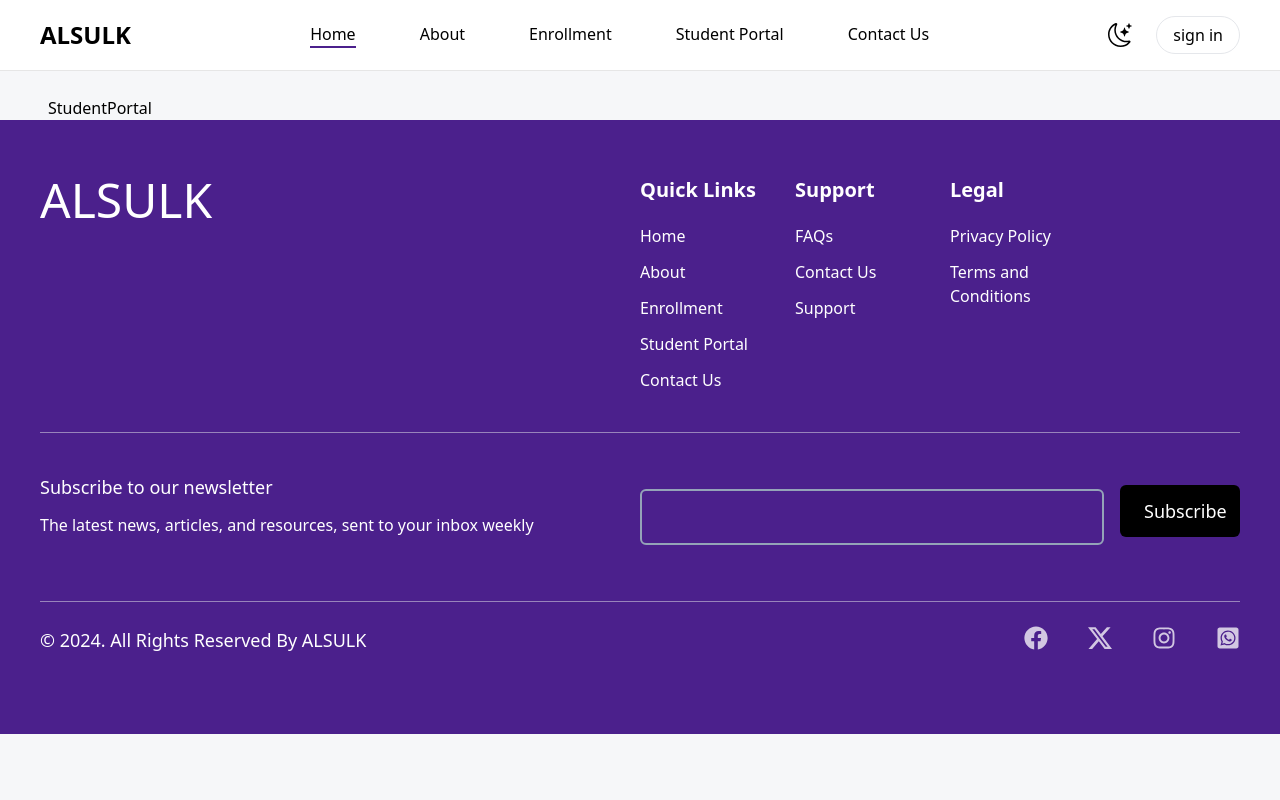
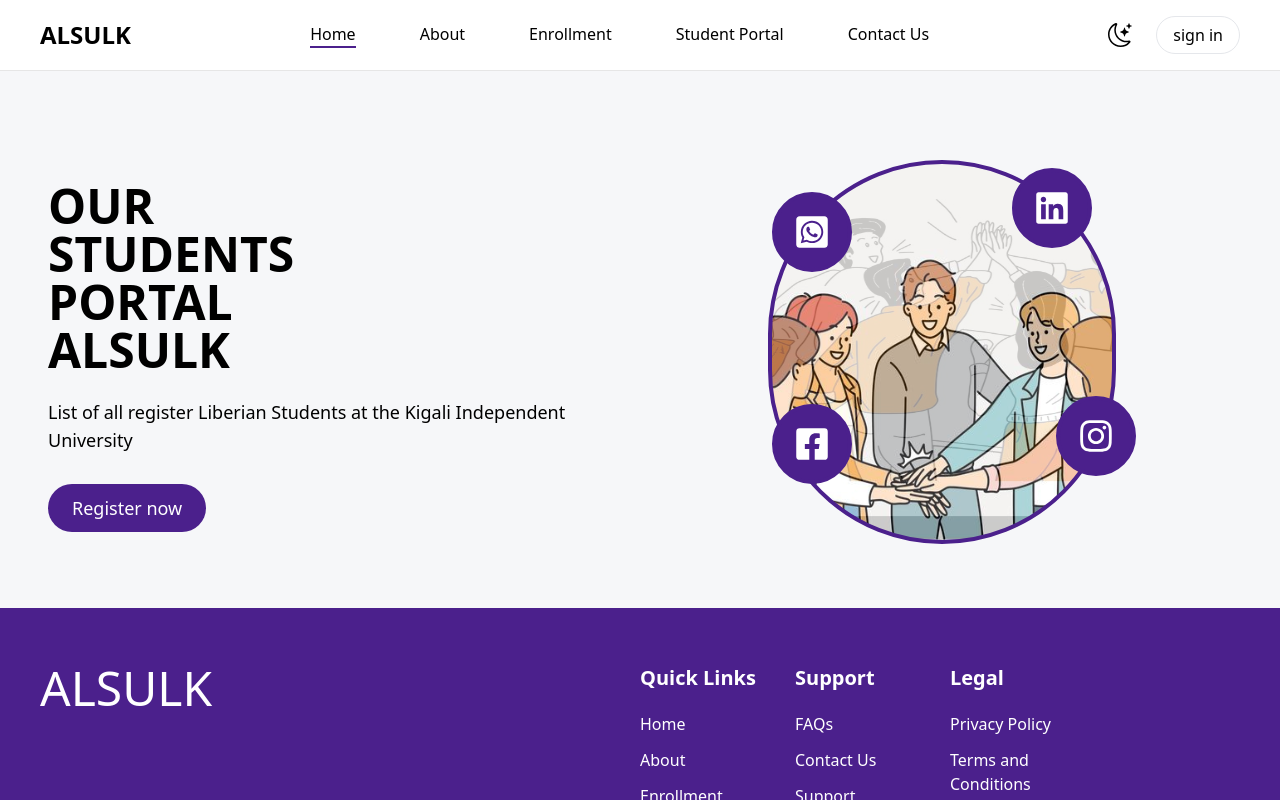
Before and after one commit to mulbahoplanojames/Harmony_Coalition_Project, a React (Vite) app: page /student-portal in a window 1280 px wide. Built offline with nearby package versions, Linux system fonts and the light colour scheme.

Commit message:
Working on the FAQ component

```diff
--- /dev/null
+++ b/src/Components/FAQ/FAQ.jsx
@@ -0,0 +1,73 @@
+const FAQ = () => {
+  return (
+    <>
+      <section className="w-full pb-20">
+        <h1 className="text-3xl font-bold text-center pb-10">FAQ</h1>
+        <div className="join join-vertical w-full">
+          {/* // First QUestion */}
+          <div className="collapse collapse-arrow join-item border-base-300 border">
+            <input type="radio" name="my-accordion-4" defaultChecked />
+            <div className="collapse-title text-xl font-medium">
+              What do i need to do to get started?
+            </div>
+            <div className="collapse-content">
+              <p>
+                Lorem ipsum dolor sit, amet consectetur adipisicing elit.
+                Repudiandae culpa cum eos in magnam soluta nobis! Neque placeat
+                fugit quisquam.
+              </p>
+            </div>
+          </div>
+
+          {/* // Second Question */}
+          <div className="collapse collapse-arrow join-item border-base-300 border">
+            <input type="radio" name="my-accordion-4" />
+            <div className="collapse-title text-xl font-medium">
+              Do I need to be a Liberian to apply?
+            </div>
+            <div className="collapse-content">
+              <p>
+                Lorem ipsum dolor, sit amet consectetur adipisicing elit. Vitae
+                cupiditate iusto, beatae quia, dolores officiis tenetur commodi
+                sint doloremque, debitis cum? Adipisci perferendis repellat
+                tempore libero nulla natus eligendi sunt.
+              </p>
+            </div>
+          </div>
+
+          {/* // Third Question */}
+          <div className="collapse collapse-arrow join-item border-base-300 border">
+            <input type="radio" name="my-accordion-4" />
+            <div className="collapse-title text-xl font-medium">
+              Can i create an account before entering the country?
+            </div>
+            <div className="collapse-content">
+              <p>
+                Lorem ipsum dolor sit amet consectetur adipisicing elit. Ad quam
+                voluptatum laborum suscipit totam, deserunt doloribus ab libero!
+                Ad, corporis.
+              </p>
+            </div>
+          </div>
+
+          {/* // Fourth Question */}
+          <div className="collapse collapse-arrow join-item border-base-300 border">
+            <input type="radio" name="my-accordion-4" />
+            <div className="collapse-title text-xl font-medium">
+              What is the cost of admission?
+            </div>
+            <div className="collapse-content">
+              <p>
+                Lorem ipsum dolor sit amet consectetur adipisicing elit. Ad quam
+                voluptatum laborum suscipit totam, deserunt doloribus ab libero!
+                Ad, corporis.
+              </p>
+            </div>
+          </div>
+        </div>
+      </section>
+    </>
+  );
+};
+
+export default FAQ;
--- /dev/null
+++ b/src/Components/StudentPortal_Hero/StudentPortalHero.jsx
@@ -0,0 +1,84 @@
+// Importing the useContext hook from the React library
+import { useContext } from "react";
+// Importing the Link component from the react-router-dom library
+import { Link } from "react-router-dom";
+// Importing the AppContext from the Context/AppContext.jsx file
+import { AppContext } from "../../Context/AppContext";
+
+// Importing the necessary icons from the react-icons library
+import {
+  FaLinkedin,
+  FaInstagram,
+  FaFacebookSquare,
+  FaWhatsappSquare,
+} from "react-icons/fa";
+
+const StudentPortalHero = () => {
+  // Accessing the darkMode value from the AppContext
+  const { darkMode } = useContext(AppContext);
+
+  return (
+    <>
+      <div className="grid md:grid-cols-2 grid-cols-1 place-items-center  md:py-16 py-8  md:gap-6 gap-14">
+        <div className="">
+          {/* Displaying the heading */}
+          <h1 className="md:text-5xl text-4xl uppercase font-black md:pr-60 pr-10 pb-6">
+            Our Students Portal ALSULK
+          </h1>
+          {/* Displaying the description */}
+          <p className="text-lg pb-10">
+            List of all register Liberian Students at the Kigali Independent
+            University
+          </p>
+          {/* Displaying the link to the 'About Us' page */}
+          <Link
+            to="/sign-up"
+            className="py-3 px-6 bg-primary_main text-lg text-white border-none rounded-full hover:bg-opacity-70"
+          >
+            Register now
+          </Link>
+        </div>
+        {/* Displaying the image with social media links */}
+        <div
+          className=" md:w-[60%] md:h-[24rem] w-[70%] h-[17rem] rounded-full relative overflow-visible border-4 border-primary_main "
+          id="item1"
+        >
+          {/* Displaying the LinkedIn icon link */}
+          <Link
+            className={`icons_Wripper bg-primary_main top-1 right-5  ${
+              darkMode ? "border-white" : "border-primary_main"
+            }`}
+          >
+            <FaLinkedin className="text-4xl z-40 text-white" />
+          </Link>
+          {/* Displaying the Instagram icon link */}
+          <Link
+            className={`icons_Wripper md:bottom-[4rem] bottom-8 -md:right-1 -right-6 bg-primary_main ${
+              darkMode ? "border-white" : "border-primary_main"
+            }`}
+          >
+            <FaInstagram className="text-4xl z-40 text-white" />
+          </Link>
+          {/* Displaying the WhatsApp icon link */}
+          <Link
+            className={`icons_Wripper bg-primary_main top-7 left-0  ${
+              darkMode ? "border-white " : "border-primary_main"
+            }`}
+          >
+            <FaWhatsappSquare className="text-4xl z-40 text-white" />
+          </Link>
+          {/* Displaying the Facebook icon link */}
+          <Link
+            className={`icons_Wripper bg-primary_main md:bottom-14 -bottom-2 md:left-0 left-4 ${
+              darkMode ? "border-white" : "border-primary_main"
+            }`}
+          >
+            <FaFacebookSquare className="text-4xl z-40 text-white" />
+          </Link>
+        </div>
+      </div>
+    </>
+  );
+};
+
+export default StudentPortalHero;
--- a/src/Pages/Home/Home.jsx
+++ b/src/Pages/Home/Home.jsx
@@ -3,6 +3,7 @@ import Team from "../../Components/Team/Team";
 import AboutUs from "../../Components/About_Us/AboutUs";
 import DisciplinesOffer from "../../Components/Disciplines_Offer/DisciplinesOffer";
 import NewsLetter from "../../Components/News_Letter/NewsLetter";
+import FAQ from "../../Components/FAQ/FAQ";
 
 const Home = () => {
   return (
@@ -12,6 +13,7 @@ const Home = () => {
       <AboutUs />
       <DisciplinesOffer />
       <NewsLetter />
+      <FAQ />
     </div>
   );
 };
--- a/src/Pages/Student_Portal/StudentPortal.jsx
+++ b/src/Pages/Student_Portal/StudentPortal.jsx
@@ -1,5 +1,11 @@
+import StudentPortalHero from "../../Components/StudentPortal_Hero/StudentPortalHero";
+
 const StudentPortal = () => {
-  return <div>StudentPortal</div>;
+  return (
+    <>
+      <StudentPortalHero />
+    </>
+  );
 };
 
 export default StudentPortal;
```
